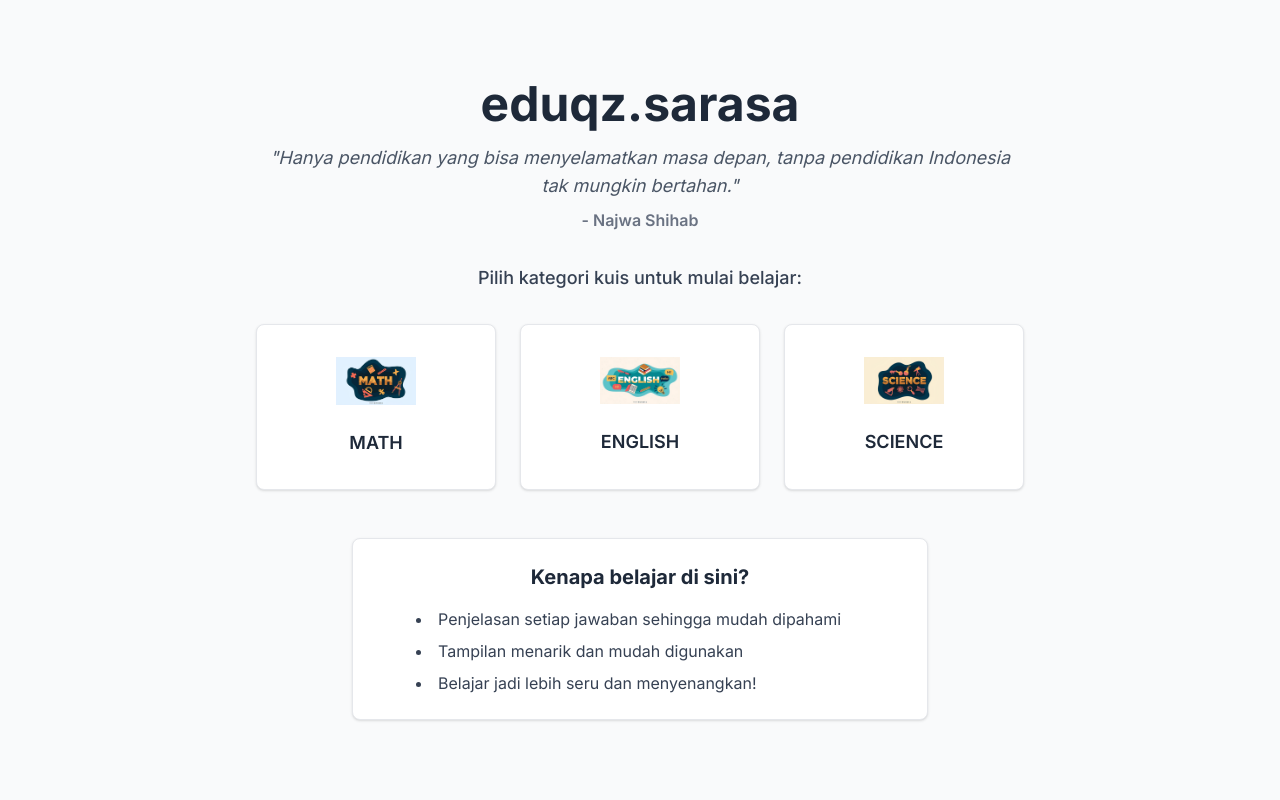
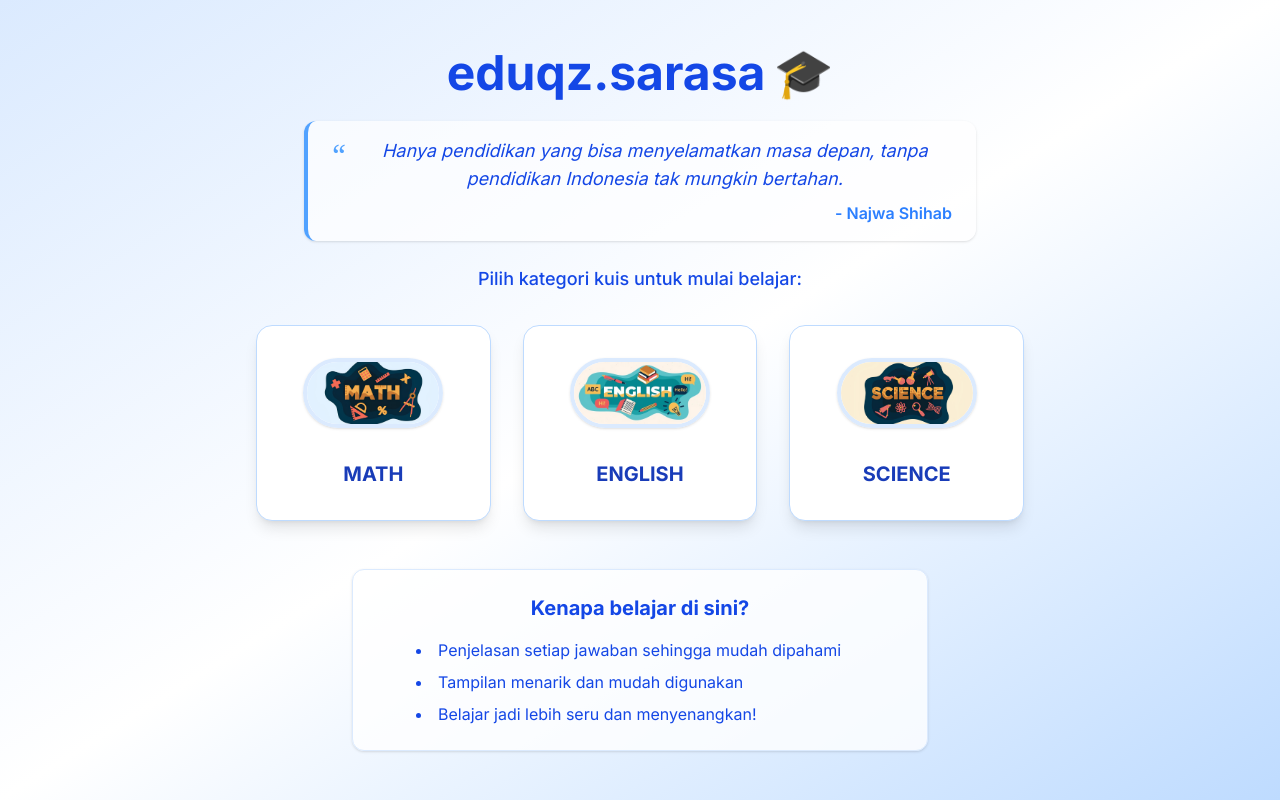
Before and after one commit to serviaa/eduqz.sarasa, a Next.js app: page / in a window 1280 px wide. Built offline with nearby package versions, Linux system fonts and the light colour scheme.

Commit message:
update kuis

```diff
--- a/app/page.js
+++ b/app/page.js
@@ -4,51 +4,47 @@ import Image from 'next/image';
 import { motion } from 'framer-motion';
 
 const categories = [
-  {
-    key: 'matematika',
-    label: 'MATH',
-    img: '/images/matematika.jpg',
-  },
-  {
-    key: 'english',
-    label: 'ENGLISH',
-    img: '/images/english.jpeg',
-  },
-  {
-    key: 'ipa',
-    label: 'SCIENCE',
-    img: '/images/ipa.jpg',
-  },
+  { key: 'matematika', label: 'MATH', img: '/images/matematika.jpg' },
+  { key: 'english', label: 'ENGLISH', img: '/images/english.jpeg' },
+  { key: 'ipa', label: 'SCIENCE', img: '/images/ipa.jpg' },
 ];
 
 export default function HomePage() {
   return (
-    <div className="min-h-screen flex flex-col items-center justify-center p-6 bg-gray-50 font-sans">
+    <div className="min-h-screen flex flex-col items-center justify-center p-6 bg-gradient-to-br from-blue-100 via-white to-blue-200 font-sans">
       <div className="w-full max-w-3xl mx-auto text-center">
         <motion.h1
           initial={{ opacity: 0, y: -20 }}
           animate={{ opacity: 1, y: 0 }}
           transition={{ duration: 0.7 }}
-          className="text-4xl md:text-5xl font-bold text-gray-800 mb-4"
+          className="text-4xl md:text-5xl font-bold text-blue-700 mb-6 flex items-center justify-center gap-2"
         >
-          eduqz.sarasa
+          eduqz.sarasa <span className="text-5xl">🎓</span>
         </motion.h1>
 
-        <motion.p
+        {/* Quotes Section */}
+        <motion.div
           initial={{ opacity: 0, y: -10 }}
           animate={{ opacity: 1, y: 0 }}
           transition={{ delay: 0.2, duration: 0.7 }}
-          className="text-base md:text-lg text-gray-600 italic mb-2"
+          className="flex justify-center"
         >
-          &quot;Hanya pendidikan yang bisa menyelamatkan masa depan, tanpa pendidikan Indonesia tak mungkin bertahan.&quot;
-        </motion.p>
-        <p className="text-gray-500 font-semibold mb-8">- Najwa Shihab</p>
+          <div className="bg-white/70 border-l-4 border-blue-400 rounded-xl shadow px-6 py-4 mb-6 max-w-2xl mx-auto flex items-start gap-3">
+            <span className="text-3xl text-blue-400 font-serif select-none">“</span>
+            <div>
+              <p className="text-blue-700 italic text-base md:text-lg">
+                Hanya pendidikan yang bisa menyelamatkan masa depan, tanpa pendidikan Indonesia tak mungkin bertahan.
+              </p>
+              <p className="text-blue-500 font-semibold mt-2 text-right">- Najwa Shihab</p>
+            </div>
+          </div>
+        </motion.div>
 
         <motion.p
           initial={{ opacity: 0 }}
           animate={{ opacity: 1 }}
           transition={{ delay: 0.4, duration: 0.7 }}
-          className="text-lg text-gray-700 mb-8 font-medium"
+          className="text-lg text-blue-700 mb-8 font-medium"
         >
           Pilih kategori kuis untuk mulai belajar:
         </motion.p>
@@ -57,22 +53,22 @@ export default function HomePage() {
           initial={{ opacity: 0, y: 20 }}
           animate={{ opacity: 1, y: 0 }}
           transition={{ delay: 0.6, duration: 0.7 }}
-          className="grid gap-6 grid-cols-1 sm:grid-cols-3 mb-12"
+          className="grid gap-8 grid-cols-1 sm:grid-cols-3 mb-12"
         >
           {categories.map((cat) => (
             <Link
               key={cat.key}
               href={`/${cat.key}`}
-              className="bg-white border border-gray-200 hover:border-blue-400 text-gray-800 py-8 px-6 rounded-lg shadow-sm hover:shadow-md text-center transition-all flex flex-col items-center gap-2 hover:scale-105"
+              className="bg-white border border-blue-200 hover:border-blue-400 text-blue-800 py-8 px-6 rounded-2xl shadow-lg hover:shadow-xl text-center transition-all flex flex-col items-center gap-2 hover:scale-105"
             >
               <Image
                 src={cat.img}
                 alt={cat.label}
-                width={80}
+                width={140}
                 height={80}
-                className="mb-2"
+                className="mb-4 rounded-[2.5rem] aspect-[2/1] object-cover border-4 border-blue-100 shadow"
               />
-              <span className="mt-2 text-lg font-semibold">{cat.label}</span>
+              <span className="mt-2 text-xl font-bold">{cat.label}</span>
             </Link>
           ))}
         </motion.div>
@@ -81,12 +77,12 @@ export default function HomePage() {
           initial={{ opacity: 0, y: 20 }}
           animate={{ opacity: 1, y: 0 }}
           transition={{ delay: 0.8, duration: 0.7 }}
-          className="bg-white border border-gray-200 rounded-lg p-6 shadow-sm text-center max-w-xl mx-auto"
+          className="bg-white/80 border border-blue-100 rounded-xl p-6 shadow text-center max-w-xl mx-auto"
         >
-          <h2 className="text-xl font-bold text-gray-800 mb-4">
+          <h2 className="text-xl font-bold text-blue-700 mb-4">
             Kenapa belajar di sini?
           </h2>
-          <ul className="list-disc list-inside text-gray-700 text-left mx-auto max-w-md space-y-2">
+          <ul className="list-disc list-inside text-blue-700 text-left mx-auto max-w-md space-y-2">
             <li>Penjelasan setiap jawaban sehingga mudah dipahami</li>
             <li>Tampilan menarik dan mudah digunakan</li>
             <li>Belajar jadi lebih seru dan menyenangkan!</li>
```
